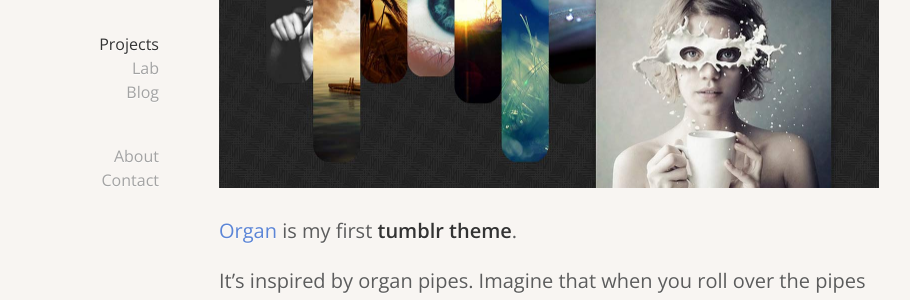
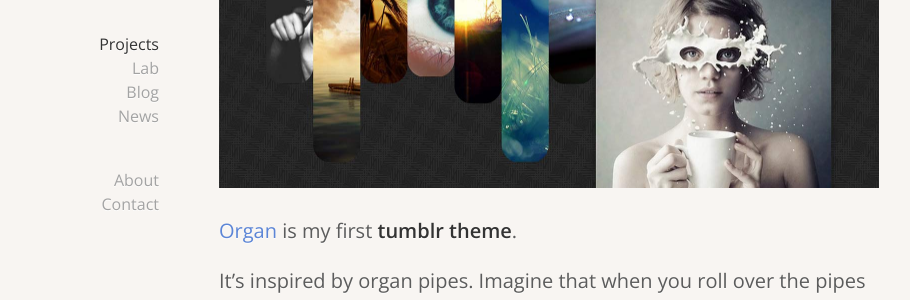
Before and after one commit to simurai/simurai.com, a Jekyll site: the page built from _posts/2010-04-14-organ.md, in a window 1280 px wide. Shown: the part 317-617 px from the top of the page, without its empty margins (191-1101 px from the left). Built offline with Jekyll 4.4.1, drawn with Linux system fonts in a browser that asks for light colours; Markdown is read by kramdown in place of the engine named in the settings; comment, search, counter and statistics services are not loaded.

Commit message:
Add news section

```diff
--- a/_includes/nav.html
+++ b/_includes/nav.html
@@ -3,6 +3,7 @@
         <a class="nav-item {% if page.category == "projects" %}active{% endif %}" href="/projects/">Projects</a>
         <a class="nav-item {% if page.category == "lab" %}active{% endif %}" href="/lab/">Lab</a>
         <a class="nav-item {% if page.category == "blog" %}active{% endif %}" href="/blog/">Blog</a>
+        <a class="nav-item {% if page.category == "news" %}active{% endif %}" href="/news/">News</a>
     </div>
     <div class="nav-group">
         <a class="nav-item {% if page.nav == "about" %}active{% endif %}" href="/about/">About</a>
--- a/css/layout.css
+++ b/css/layout.css
@@ -22,6 +22,11 @@
 
     .aside-description {
         font-size: 0.9em;
+    }
+
+    .img--float {
+        float: none;
+        margin: 0;
     }
 
 }
--- a/css/style.css
+++ b/css/style.css
@@ -249,13 +249,23 @@
 
 /* Images ----------------------------------------- */
 
+.img--float {
+    float: left;
+    margin: 0 2em 2em 0;
+}
+
+.article:after {
+    content: "";
+    display: block;
+    clear: both;
+}
+
 .wrapper img {
     max-width: 100%;
 }
 
-.img--float {
-    float: left;
-    margin: 0 10px 10px 0;
+.img--25 {
+    width: 25%;
 }
 
 .img--33 {
```
Also changed, not shown: news/index.md (added, +7 -0 lines), img/posts/jekyll.jpg (added).
